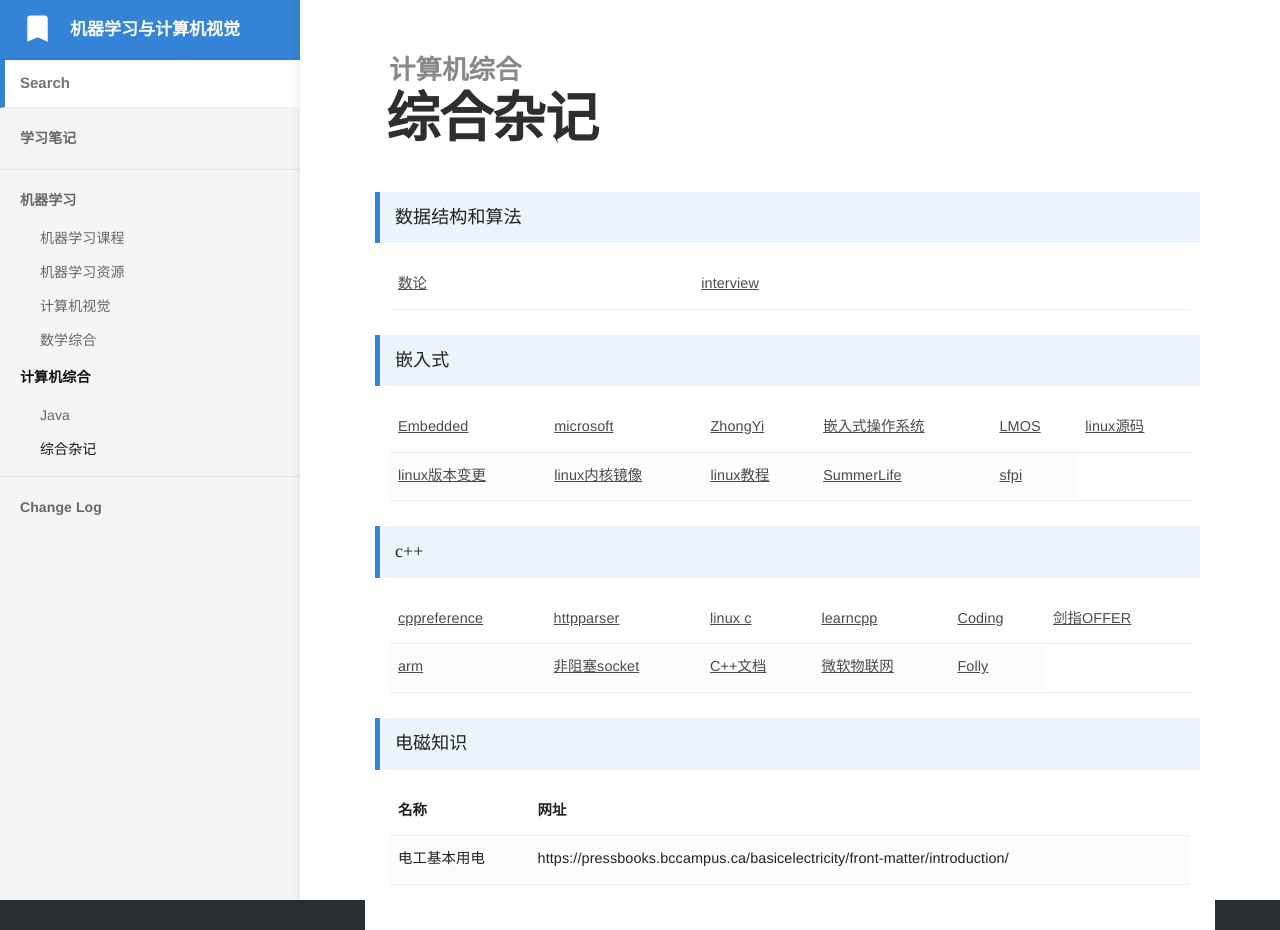
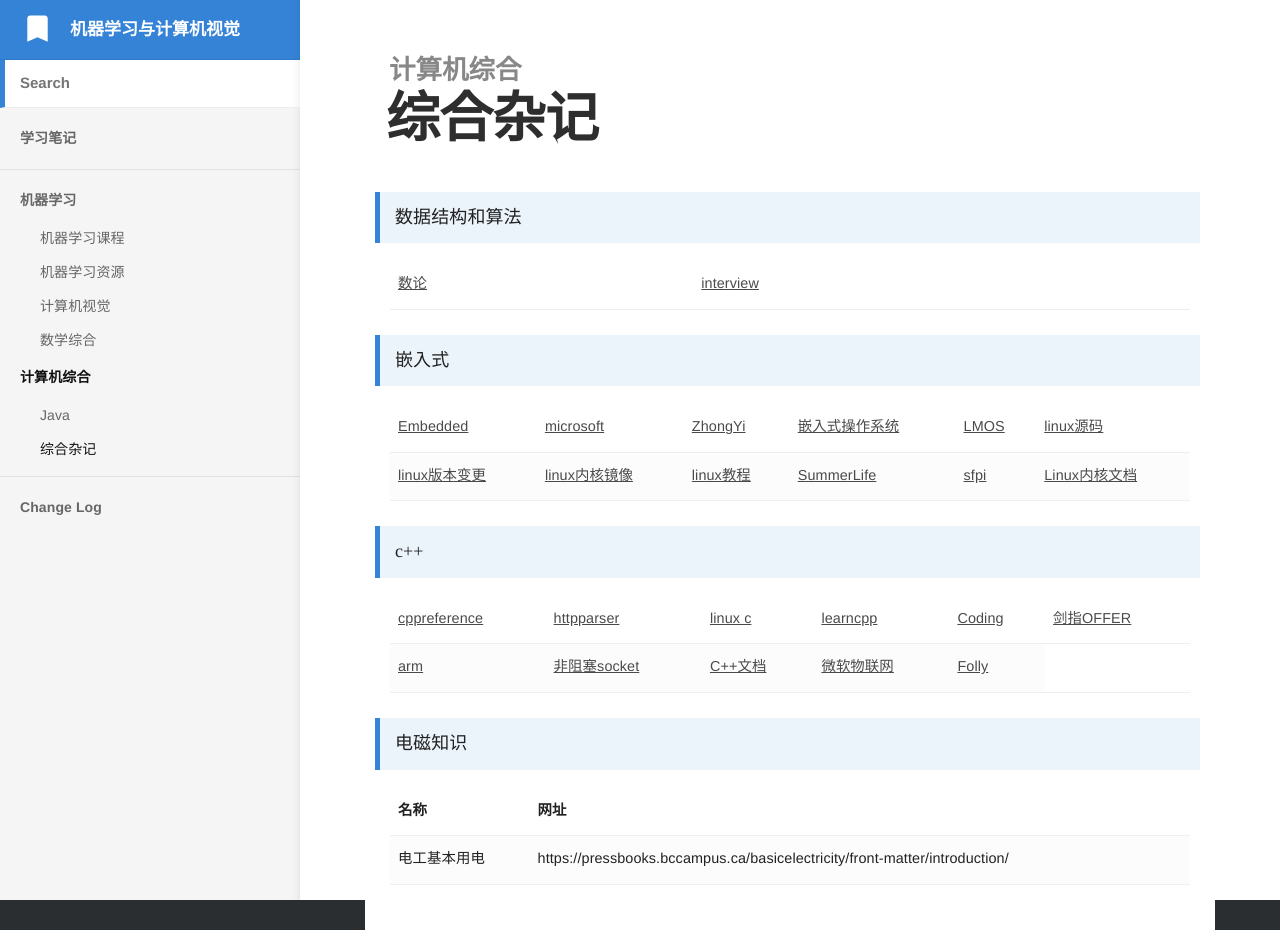
Before and after one commit to bashendixie/Machine_Learning_Notes, a Jekyll site: the page built from _docs/5、计算机综合/综合杂记.md, in a window 1280 px wide. Built offline with Jekyll 4.4.1, drawn with Linux system fonts in a browser that asks for light colours; some web fonts are replaced.

Commit message:
no message

```diff
--- a/_docs/5、计算机综合/综合杂记.md
+++ b/_docs/5、计算机综合/综合杂记.md
@@ -58,6 +58,10 @@ order: 1
 			<td>
 				<a href="https://sbc-fish.github.io/sfpi/" target="_blank">sfpi</a>
 			</td>
+			<td>
+				<a href="https://www.kernel.org/doc/html/latest/index.html" target="_blank">Linux内核文档</a>
+			</td>
+
 		</tr>
 	</tbody>
 </table>
```
